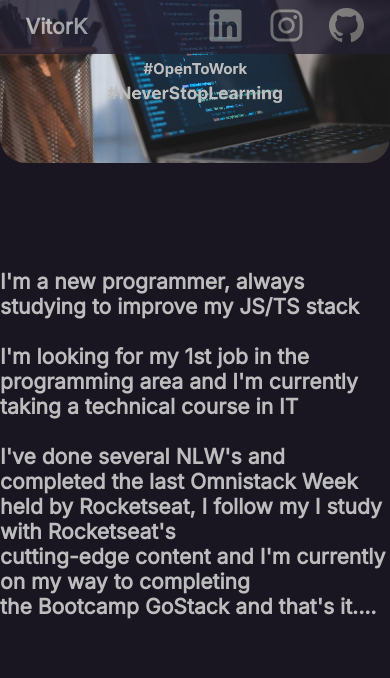
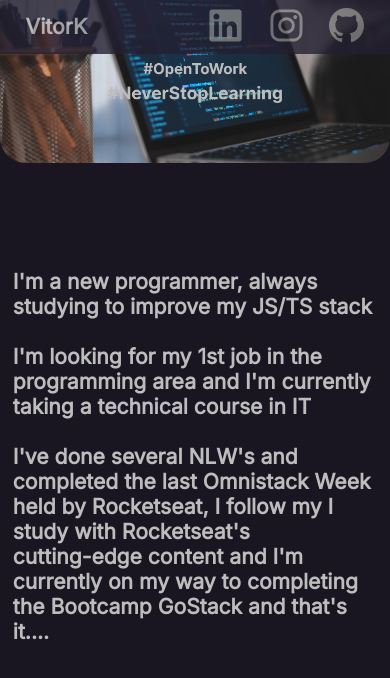
Before and after one commit to Vitor-Klein/Portifolio, a Next.js app: page / in a window 390 px wide. Shown: the top 678 px of the page. Built offline with nearby package versions, Linux system fonts and the light colour scheme.

Commit message:
add media queres and responsive leyout

```diff
--- a/src/styles/home.module.scss
+++ b/src/styles/home.module.scss
@@ -34,6 +34,7 @@
       }
     }
     .texts {
+      text-align: start;
       h2 {
         margin-top: 8rem;
         position: relative;
@@ -41,3 +42,12 @@
     }
   }
 }
+
+@media (max-width:700px){
+  .texts{
+    h2{
+      margin-left: 1rem;
+      margin-right: 0.5rem;
+    }
+  }
+}
```
